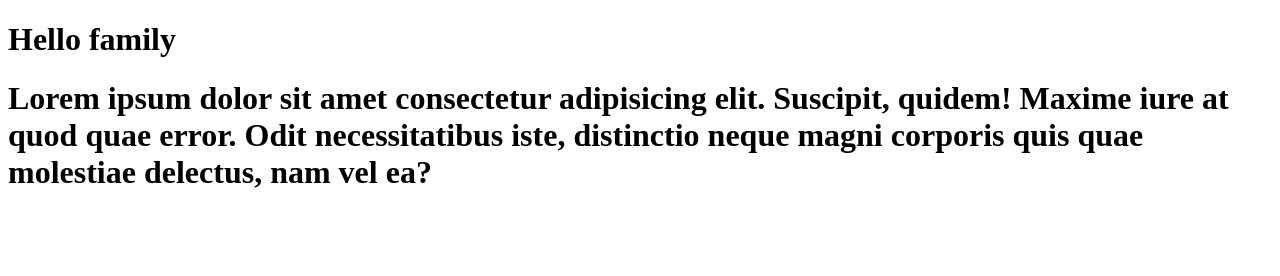
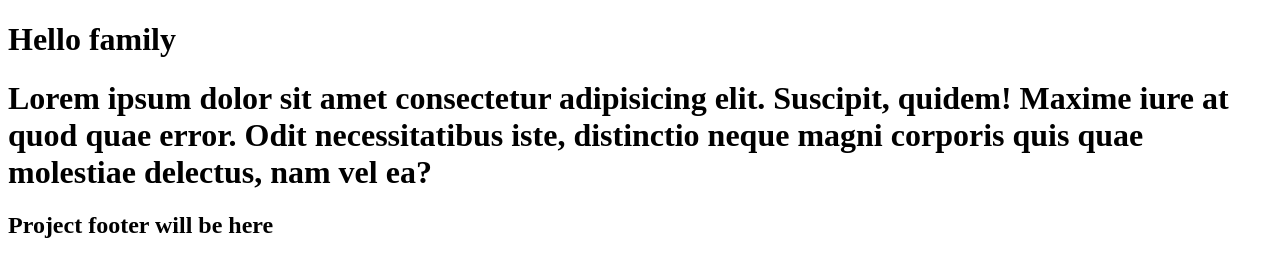
Before and after one commit to natnaelp/group2, a plain HTML site: page index.html in a window 1280 px wide. Drawn offline with Linux system fonts and the light colour scheme.

Commit message:
footer note

```diff
--- a/index.html
+++ b/index.html
@@ -9,5 +9,7 @@
 <body>
     <h1>Hello family</h1>
     <h1>Lorem ipsum dolor sit amet consectetur adipisicing elit. Suscipit, quidem! Maxime iure at quod quae error. Odit necessitatibus iste, distinctio neque magni corporis quis quae molestiae delectus, nam vel ea?</h1>
+
+    <h2>Project footer will be here</h2>
 </body>
 </html>
```
